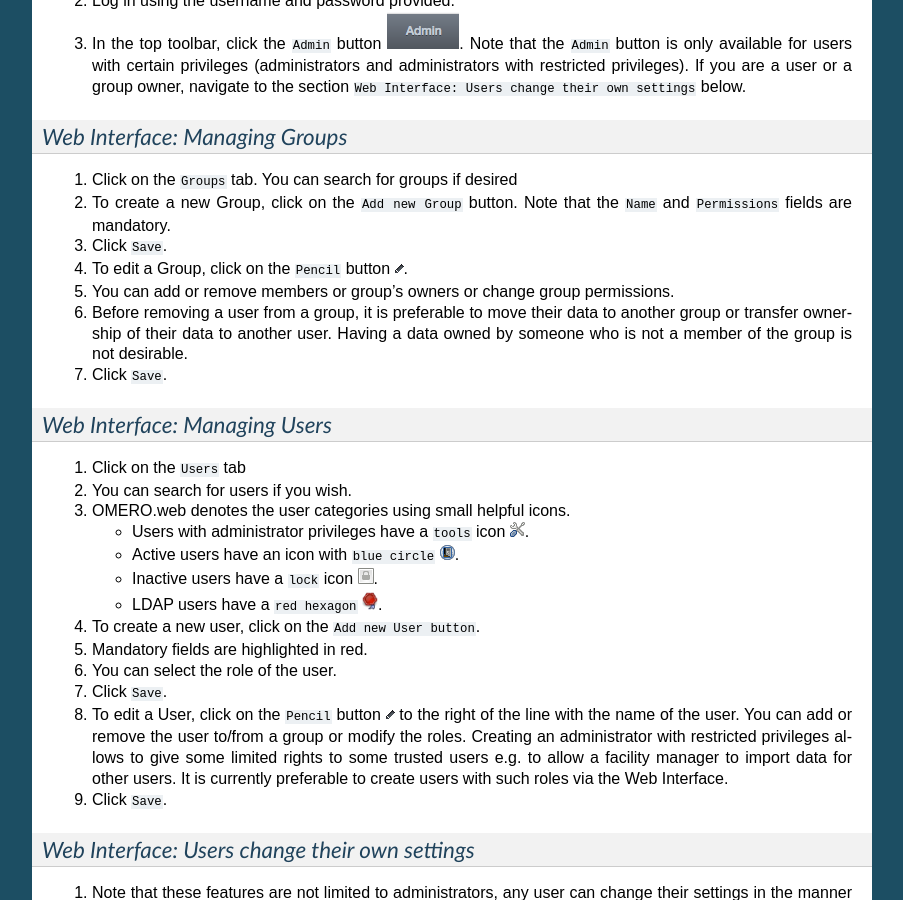
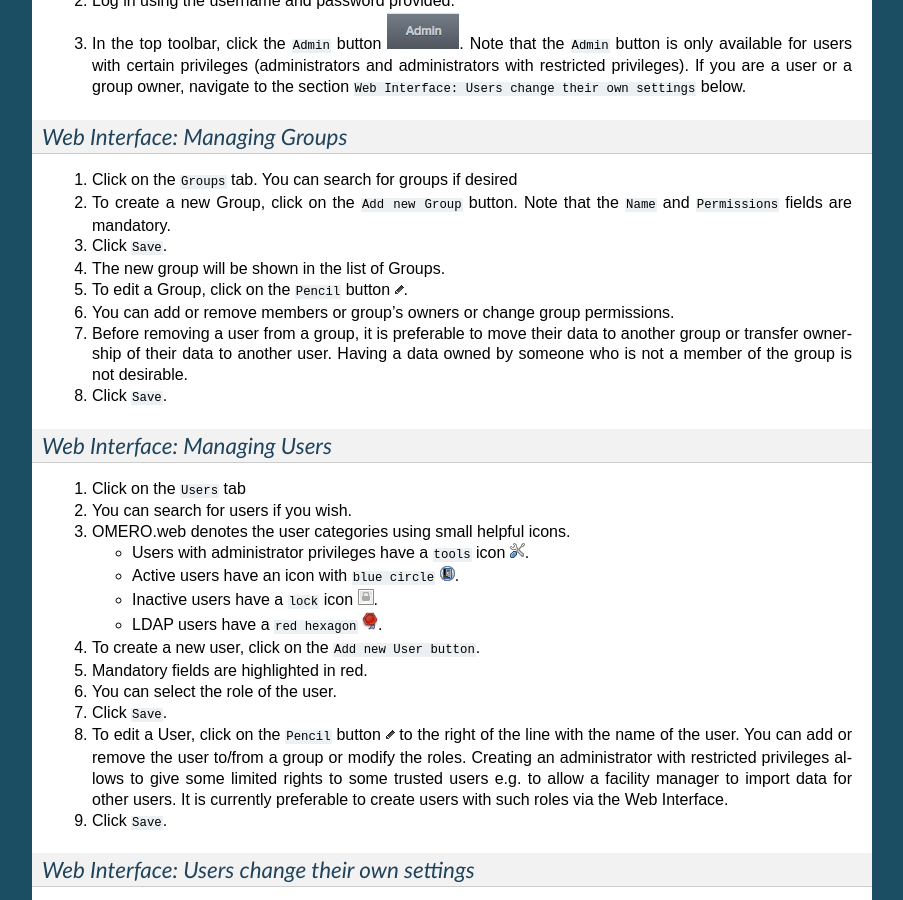
Before and after one commit to ome/omero-guide-introduction, a Sphinx documentation site: the page built from docs/group-user-management.rst, in a window 1280 px wide and 900 px high, scrolled down 919 px. Shown: the whole window, without its empty margins (198-1101 px from the left). Built offline with Sphinx 7.4.7, drawn with Linux system fonts in a browser that asks for light colours.

Commit message:
Add new sentence about group list cf. Wills comment

```diff
--- a/docs/group-user-management.rst
+++ b/docs/group-user-management.rst
@@ -65,6 +65,8 @@ Administrate using the Web Interface
 #. To create a new Group, click on the ``Add new Group`` button. Note that the ``Name`` and ``Permissions`` fields are mandatory.
 
 #. Click ``Save``.
+
+#. The new group will be shown in the list of Groups.
 
 #. To edit a Group, click on the ``Pencil`` button |image1|.
 
```
